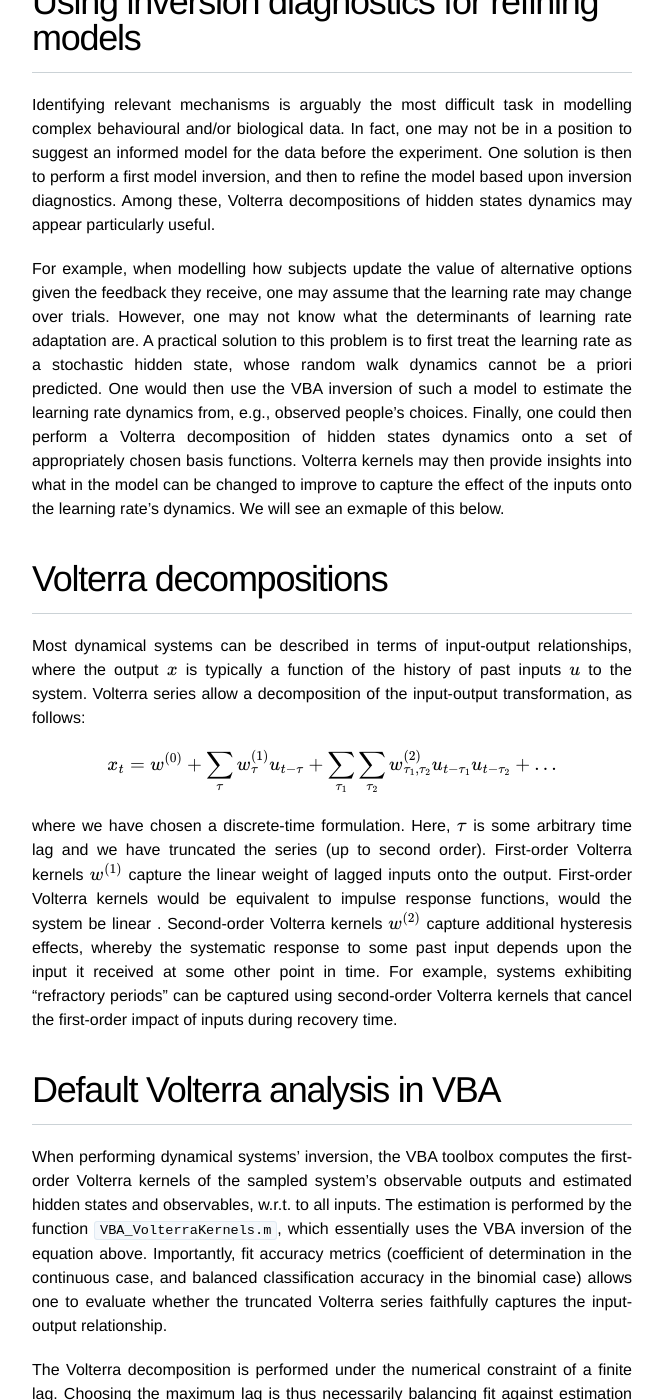
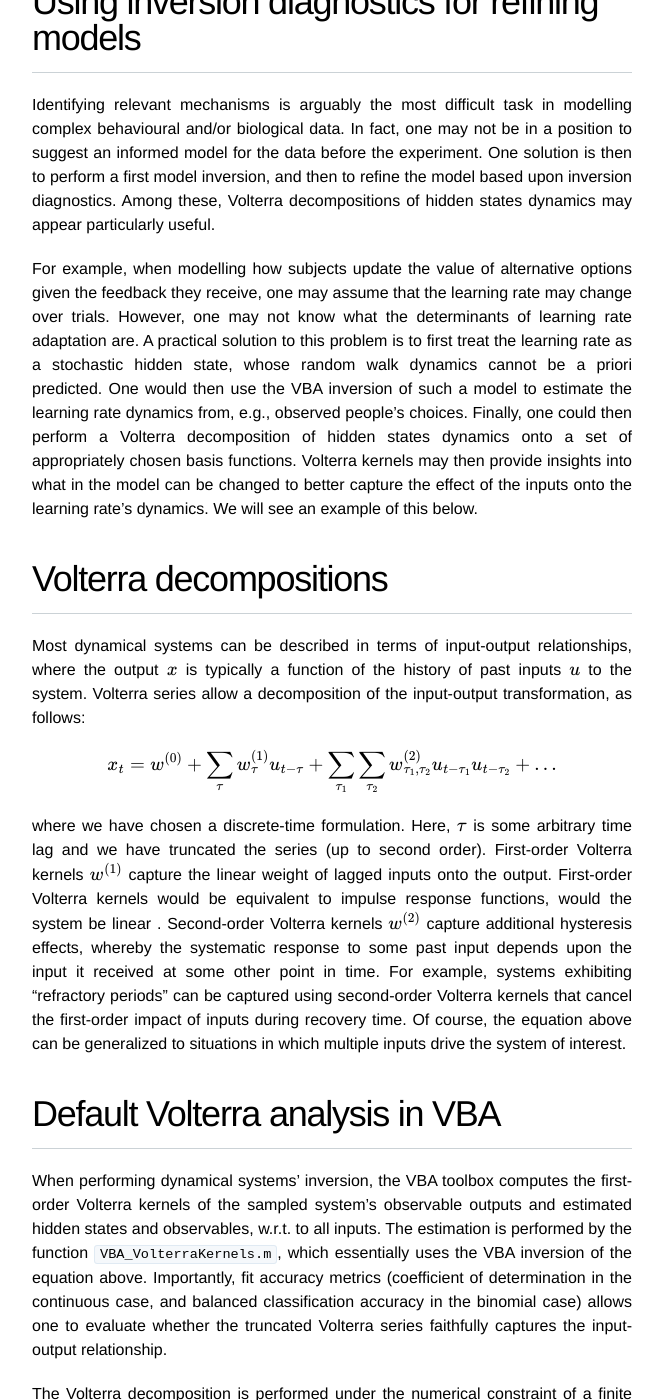
Before and after one commit to MBB-team/VBA-toolbox, a Jekyll site: the page built from _wiki/Volterra-decomposition.md, in a window 1280 px wide and 1400 px high, scrolled down 599 px. Shown: the whole window, without its empty margins (308-971 px from the left). Built offline with Jekyll 4.4.1, drawn with Linux system fonts in a browser that asks for light colours; nearby versions of some CDN libraries; formulas are drawn with MathJax 3; some of the changed text lies outside the part shown.

Commit message:
Update Volterra-decomposition.md

```diff
--- a/_wiki/Volterra-decomposition.md
+++ b/_wiki/Volterra-decomposition.md
@@ -12,7 +12,7 @@
 Identifying relevant mechanisms is arguably the most difficult task in modelling complex behavioural and/or biological data. In fact, one may not be in a position to suggest an informed model for the data before the experiment. One solution is then to perform a first model inversion, and then to refine the model based upon inversion diagnostics. Among these, Volterra decompositions of hidden states dynamics may appear particularly useful.
 
 
-For example, when modelling how subjects update the value of alternative options given the feedback they receive, one may assume that the learning rate may change over trials. However, one may not know what the determinants of learning rate adaptation are. A practical solution to this problem is to first treat the learning rate as a stochastic hidden state, whose random walk dynamics cannot be a priori predicted. One would then use the VBA inversion of such a model to estimate the learning rate dynamics from, e.g., observed people's choices. Finally, one could then perform a Volterra decomposition of hidden states dynamics onto a set of appropriately chosen basis functions. Volterra kernels may then provide insights into what in the model can be changed to improve to capture the effect of the inputs onto the learning rate's dynamics. We will see an exmaple of this below.
+For example, when modelling how subjects update the value of alternative options given the feedback they receive, one may assume that the learning rate may change over trials. However, one may not know what the determinants of learning rate adaptation are. A practical solution to this problem is to first treat the learning rate as a stochastic hidden state, whose random walk dynamics cannot be a priori predicted. One would then use the VBA inversion of such a model to estimate the learning rate dynamics from, e.g., observed people's choices. Finally, one could then perform a Volterra decomposition of hidden states dynamics onto a set of appropriately chosen basis functions. Volterra kernels may then provide insights into what in the model can be changed to better capture the effect of the inputs onto the learning rate's dynamics. We will see an example of this below.
 
 
 
@@ -23,7 +23,7 @@
 
 $$x_t = w^{(0)} + \sum_{\tau} w_{\tau}^{(1)} u_{t-\tau} + \sum_{\tau_1} \sum_{\tau_2} w_{\tau_1,\tau_2}^{(2)} u_{t-\tau_1} u_{t-\tau_2} +\dots$$
 
-where we have chosen a discrete-time formulation. Here, $$\tau$$ is some arbitrary time lag and we have truncated the series (up to second order). First-order Volterra kernels $$w^{(1)}$$ capture the linear weight of lagged inputs onto the output. First-order Volterra kernels would be equivalent to impulse response functions, would the system be linear . Second-order Volterra kernels $$w^{(2)}$$ capture additional hysteresis effects, whereby the systematic response to some past input depends upon the input it received at some other point in time. For example, systems exhibiting "refractory periods" can be captured using second-order Volterra kernels that cancel the first-order impact of inputs during recovery time.
+where we have chosen a discrete-time formulation. Here, $$\tau$$ is some arbitrary time lag and we have truncated the series (up to second order). First-order Volterra kernels $$w^{(1)}$$ capture the linear weight of lagged inputs onto the output. First-order Volterra kernels would be equivalent to impulse response functions, would the system be linear . Second-order Volterra kernels $$w^{(2)}$$ capture additional hysteresis effects, whereby the systematic response to some past input depends upon the input it received at some other point in time. For example, systems exhibiting "refractory periods" can be captured using second-order Volterra kernels that cancel the first-order impact of inputs during recovery time. Of course, the equation above can be generalized to situations in which multiple inputs drive the system of interest.
 
 
 # Default Volterra analysis in VBA
@@ -89,6 +89,8 @@
 
 ![]({{ site.baseurl }}/images/wiki/volterra/glm_test.jpg)
 
+> This is the graphical output of `GLM_contrast.m`, where the design matrix has been set with the simulated agent's volatility estimate (plus a constant term). This [this page]({{ site.baseurl }}/wiki/statistical-models) for more details regarding this statistical tool.
+
 In brief, the VBA estimate of learning rate time series matches the trial-by-trial simulated agent's learning rate. This is reassuring, as the problem of estimating learning rates' stochastic dynamics from observed choices is not a priori trivial.
 
 ## Performing a Volterra decomposition of learning rates' dynamics
```
